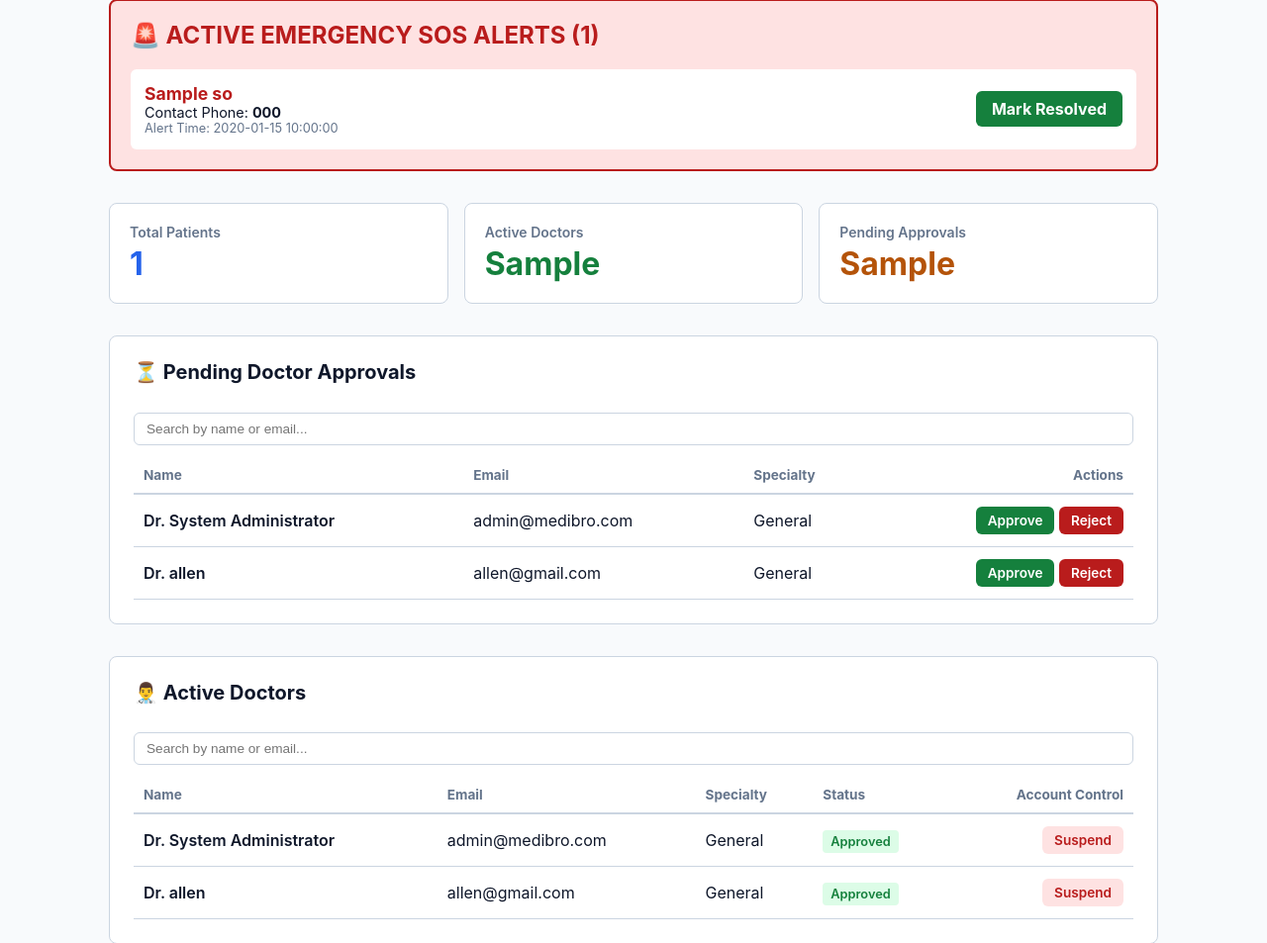
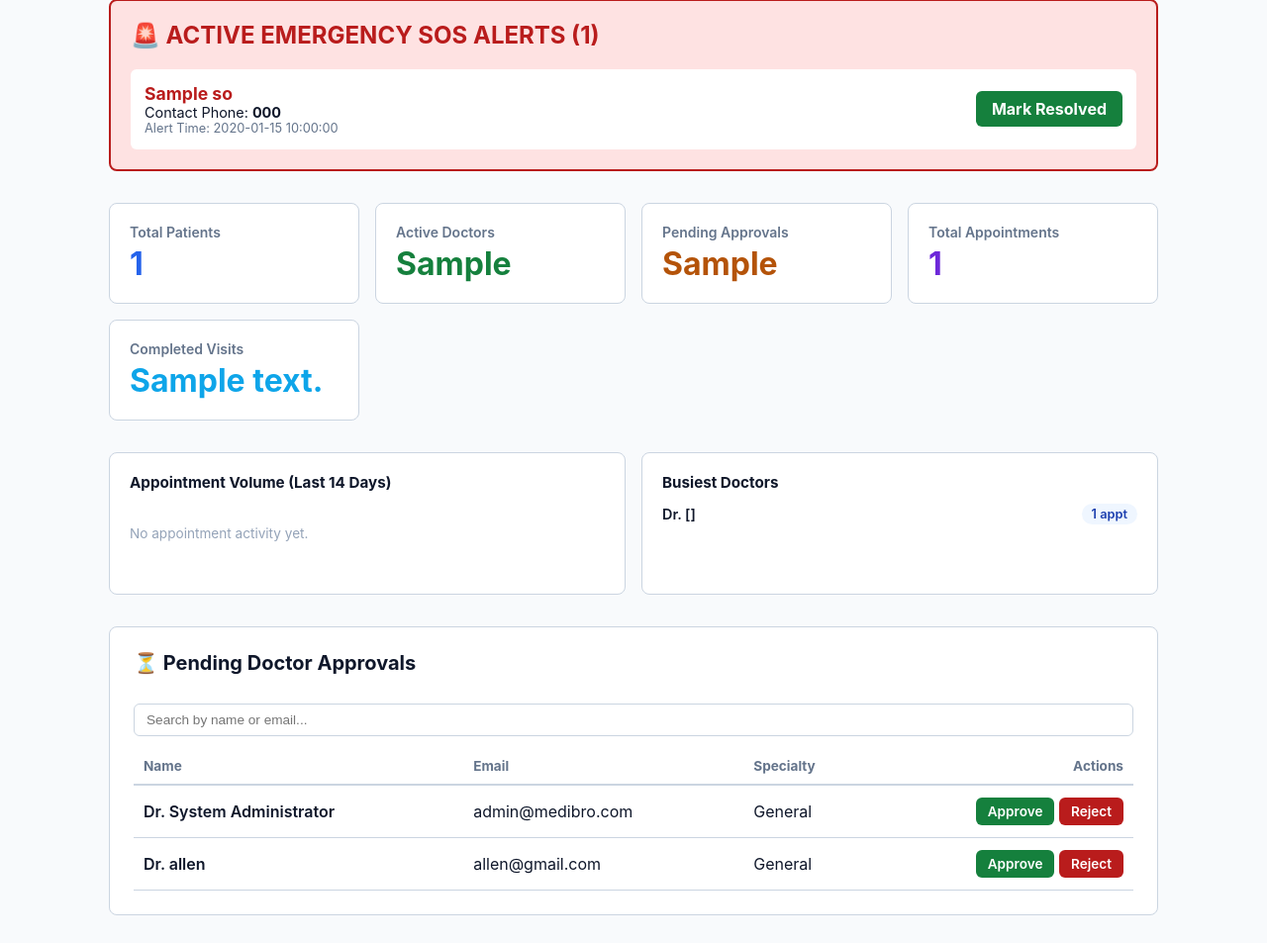
Before and after one commit to dsgm45/medibro, a Flask app: template templates/admin.html in a window 1280 px wide. Shown: the part 132-1085 px from the top of the page at 99% size. Run offline with Flask 3, Linux system fonts and the light colour scheme; tables that the repository leaves empty hold one stand-in row (values such as "Sample post"); the template is opened without the code that fills it: values that come from a table or form of the project are taken from there, most other values are stand-ins (such as "Sample title", 1, 10 or a date in 2020); parts of the project's set-up code (start-up, migrations or seed data) failed here and were passed over.

Commit message:
Add admin operational stats: appointment volume chart, total/completed counts, busiest doctors

```diff
--- a/app.py
+++ b/app.py
@@ -3,7 +3,7 @@ import re
 import secrets
 from datetime import datetime, timedelta
 from functools import wraps
-from collections import defaultdict
+from collections import defaultdict, Counter
 from flask import Flask, render_template, request, redirect, url_for, flash, session
 from flask_sqlalchemy import SQLAlchemy
 from sqlalchemy import text, inspect
@@ -843,10 +843,32 @@ def admin_dashboard():
     approved_doctors = User.query.filter_by(role='doctor', status='approved').all()
     patients = User.query.filter_by(role='patient').all()
 
+    appointment_rows = db.session.query(
+        Appointment.status, Appointment.created_at, Appointment.doctor_id
+    ).all()
+    status_counts = Counter(row.status for row in appointment_rows)
+    total_appointments = len(appointment_rows)
+
+    today = datetime.utcnow().date()
+    volume_by_day = []
+    for i in range(13, -1, -1):
+        day = today - timedelta(days=i)
+        count = sum(1 for row in appointment_rows if row.created_at and row.created_at.date() == day)
+        volume_by_day.append({'date': day.strftime('%m/%d'), 'count': count})
+
+    doctor_counts = Counter(row.doctor_id for row in appointment_rows)
+    top_doctors = []
+    for doc_id, count in doctor_counts.most_common(5):
+        doc = User.query.get(doc_id)
+        if doc:
+            top_doctors.append({'name': doc.full_name, 'count': count})
+
     stats = {
         'total_patients': len(patients),
         'active_doctors': len(approved_doctors),
-        'pending_approvals': len(pending_doctors)
+        'pending_approvals': len(pending_doctors),
+        'total_appointments': total_appointments,
+        'completed_visits': status_counts.get('completed', 0),
     }
 
     return render_template(
@@ -854,7 +876,9 @@ def admin_dashboard():
         pending_doctors=pending_doctors,
         approved_doctors=approved_doctors,
         patients=patients,
-        stats=stats
+        stats=stats,
+        volume_by_day=volume_by_day,
+        top_doctors=top_doctors
     )
 
 @app.route('/admin/verify/<int:doctor_id>/<action>', methods=['POST'])
--- a/templates/admin.html
+++ b/templates/admin.html
@@ -39,6 +39,37 @@
         <div style="background: var(--surface); border: 1px solid var(--border); padding: 20px; border-radius: var(--radius);">
             <div style="color: var(--text-sub); font-size: 0.875rem; font-weight: 600;">Pending Approvals</div>
             <div style="font-size: 2rem; font-weight: 700; color: var(--warning); margin-top: 4px;">{{ stats.pending_approvals }}</div>
+        </div>
+        <div style="background: var(--surface); border: 1px solid var(--border); padding: 20px; border-radius: var(--radius);">
+            <div style="color: var(--text-sub); font-size: 0.875rem; font-weight: 600;">Total Appointments</div>
+            <div style="font-size: 2rem; font-weight: 700; color: #6d28d9; margin-top: 4px;">{{ stats.total_appointments }}</div>
+        </div>
+        <div style="background: var(--surface); border: 1px solid var(--border); padding: 20px; border-radius: var(--radius);">
+            <div style="color: var(--text-sub); font-size: 0.875rem; font-weight: 600;">Completed Visits</div>
+            <div style="font-size: 2rem; font-weight: 700; color: #0ea5e9; margin-top: 4px;">{{ stats.completed_visits }}</div>
+        </div>
+    </div>
+
+    <!-- Appointment Volume + Doctor Utilization -->
+    <div style="display: grid; grid-template-columns: repeat(auto-fit, minmax(320px, 1fr)); gap: 16px; margin-bottom: 32px;">
+        <div style="background: var(--surface); border: 1px solid var(--border); border-radius: var(--radius); padding: 20px;">
+            <p style="margin: 0 0 12px 0; font-weight: 700; color: var(--text-dark); font-size: 0.95rem;">Appointment Volume (Last 14 Days)</p>
+            <div id="volume-chart"></div>
+        </div>
+        <div style="background: var(--surface); border: 1px solid var(--border); border-radius: var(--radius); padding: 20px;">
+            <p style="margin: 0 0 12px 0; font-weight: 700; color: var(--text-dark); font-size: 0.95rem;">Busiest Doctors</p>
+            {% if top_doctors %}
+            <div style="display: grid; gap: 10px;">
+                {% for doc in top_doctors %}
+                <div style="display: flex; justify-content: space-between; align-items: center;">
+                    <p style="margin: 0; font-weight: 600; color: var(--text-dark); font-size: 0.9rem;">Dr. {{ doc.name }}</p>
+                    <span style="background-color: #eff6ff; color: #1e40af; padding: 3px 10px; border-radius: 12px; font-size: 0.8rem; font-weight: 600;">{{ doc.count }} appt{{ 's' if doc.count != 1 else '' }}</span>
+                </div>
+                {% endfor %}
+            </div>
+            {% else %}
+            <p style="color: var(--text-sub); font-size: 0.85rem; margin: 0;">No appointment data yet.</p>
+            {% endif %}
         </div>
     </div>
 
@@ -171,5 +202,43 @@ function filterTable(inputId, tableId) {
         rows[i].style.display = text.includes(query) ? '' : 'none';
     }
 }
+
+function drawBarChart(containerId, data) {
+    const container = document.getElementById(containerId);
+    if (!data || data.length === 0) {
+        container.innerHTML = '<p style="color:#94a3b8; font-size:0.85rem; padding: 20px 0;">No appointment activity yet.</p>';
+        return;
+    }
+    const width = 500;
+    const height = 160;
+    const padding = 28;
+    const maxCount = Math.max(...data.map(d => d.count), 1);
+    const barWidth = (width - padding * 2) / data.length * 0.7;
+    const gap = (width - padding * 2) / data.length;
+
+    let svg = `<svg viewBox="0 0 ${width} ${height}" style="width:100%; height:${height}px; display:block;">`;
+    svg += `<line x1="${padding}" y1="${height-padding}" x2="${width-padding}" y2="${height-padding}" stroke="#e2e8f0" stroke-width="1"/>`;
+
+    data.forEach((d, i) => {
+        const barHeight = (d.count / maxCount) * (height - padding * 2 - 16);
+        const x = padding + i * gap + (gap - barWidth) / 2;
+        const y = height - padding - barHeight;
+        svg += `<rect x="${x}" y="${y}" width="${barWidth}" height="${barHeight}" fill="#6d28d9" rx="2"/>`;
+        if (d.count > 0) {
+            svg += `<text x="${x + barWidth/2}" y="${y - 4}" font-size="9" fill="#6d28d9" text-anchor="middle" font-weight="700">${d.count}</text>`;
+        }
+    });
+
+    const labelIndices = data.length <= 7 ? data.map((_, i) => i) : [0, Math.floor((data.length-1)/2), data.length-1];
+    labelIndices.forEach(i => {
+        const x = padding + i * gap + gap / 2;
+        svg += `<text x="${x}" y="${height - 8}" font-size="9" fill="#94a3b8" text-anchor="middle">${data[i].date}</text>`;
+    });
+
+    svg += `</svg>`;
+    container.innerHTML = svg;
+}
+
+drawBarChart('volume-chart', {{ volume_by_day | tojson }});
 </script>
 {% endblock %}
```
